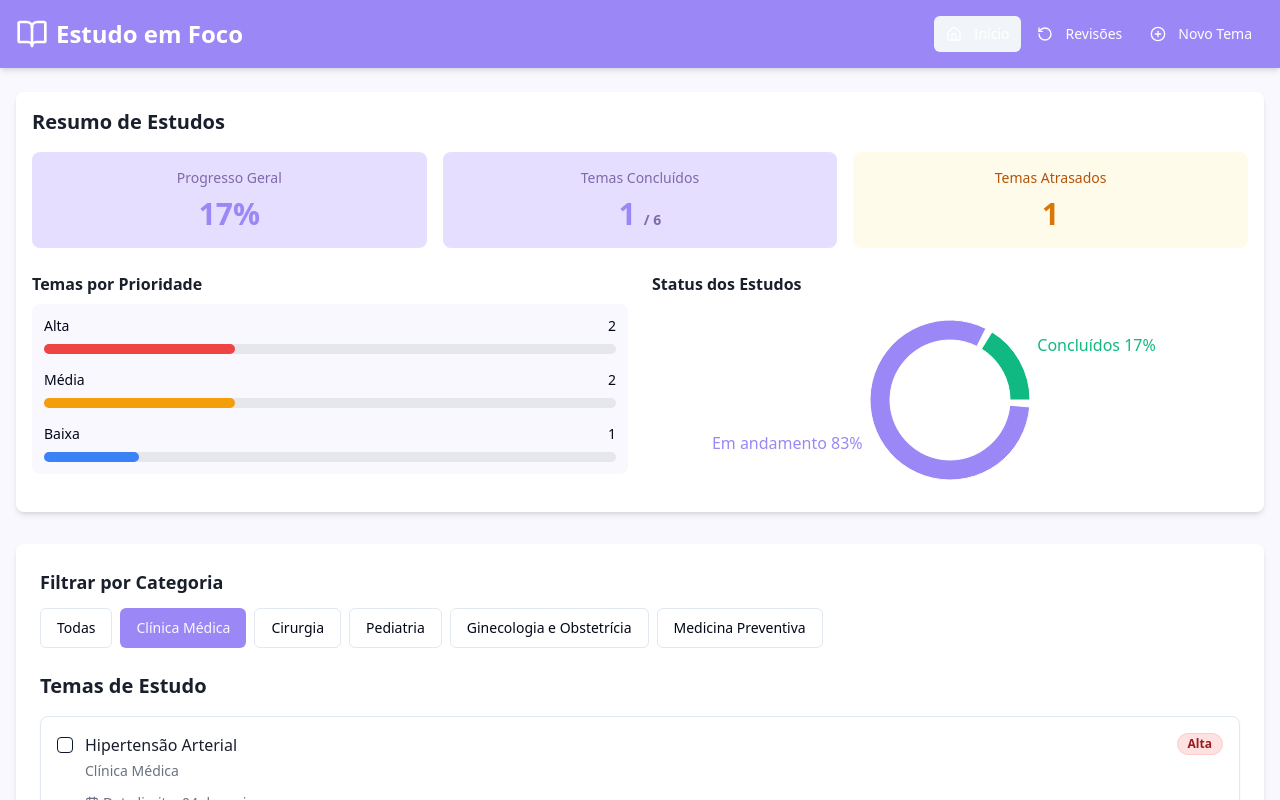
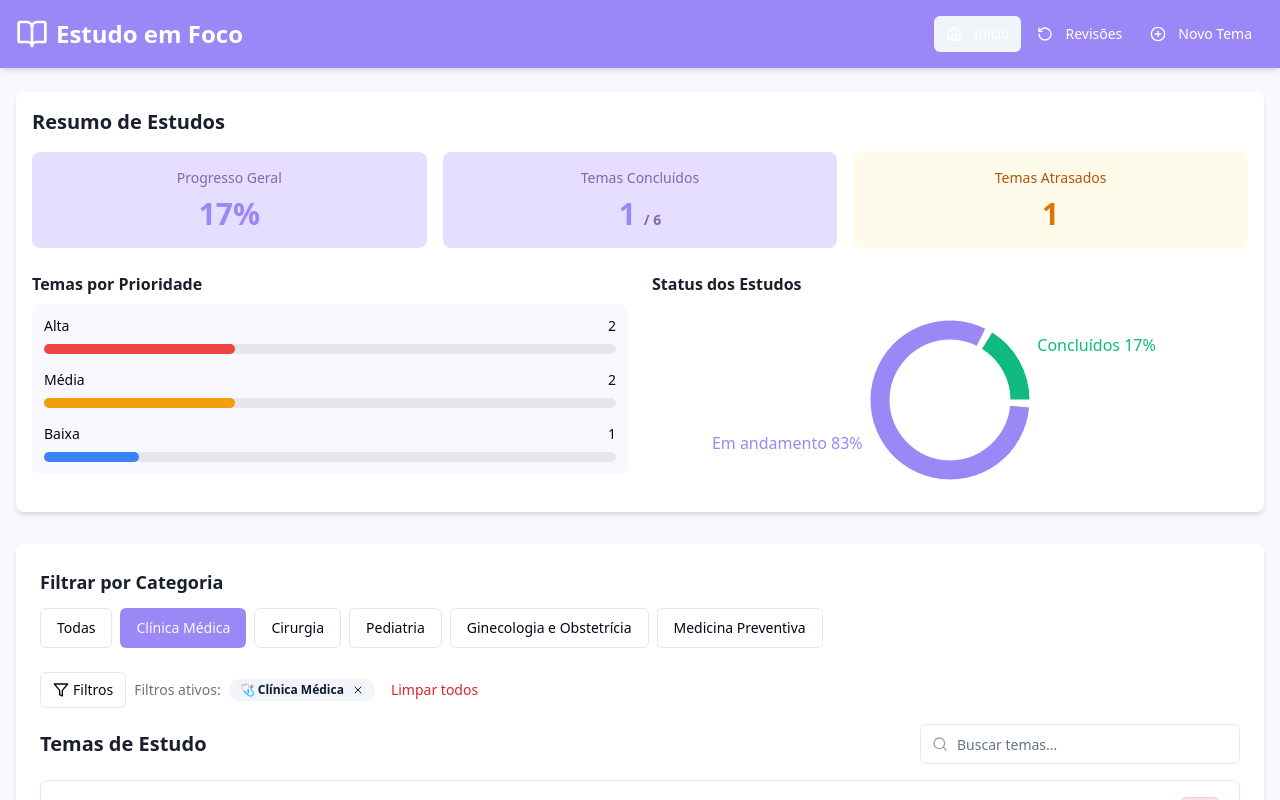
Before and after one commit to daarks97/estudo-em-foco-tracker, a React (Vite) app: page / in a window 1280 px wide. Both pictures are taken after a click on the button "Clínica Médica". Shown: the top 800 px of the page. Built offline with nearby package versions, Linux system fonts and the light colour scheme.

Commit message:
Refactor: Improve application features
This commit includes various improvements to enhance the application's functionality and user experience.

```diff
--- /dev/null
+++ b/src/components/FiltrosAvancados.tsx
@@ -0,0 +1,201 @@
+
+import React from 'react';
+import { useEstudos } from '@/contexts/EstudosContext';
+import { Button } from '@/components/ui/button';
+import { Badge } from '@/components/ui/badge';
+import {
+  Popover,
+  PopoverContent,
+  PopoverTrigger
+} from '@/components/ui/popover';
+import {
+  Filter,
+  X,
+  Book,
+  Flag,
+  Brain
+} from 'lucide-react';
+
+const FiltrosAvancados = () => {
+  const {
+    categorias,
+    filtrarPorCategoria,
+    filtrarPorPrioridade,
+    filtrarPorNivelAprendizado,
+    resetarFiltros,
+    categoriaAtual,
+    prioridadeAtual,
+    nivelAprendizadoAtual
+  } = useEstudos();
+
+  const temFiltrosAtivos = categoriaAtual || prioridadeAtual || nivelAprendizadoAtual;
+
+  return (
+    <div className="mb-4 flex items-center gap-2 flex-wrap">
+      <Popover>
+        <PopoverTrigger asChild>
+          <Button variant="outline" size="sm" className="flex items-center gap-1">
+            <Filter className="h-4 w-4" />
+            <span>Filtros</span>
+          </Button>
+        </PopoverTrigger>
+        <PopoverContent className="w-80 p-4" align="start">
+          <div className="space-y-4">
+            <div>
+              <h3 className="font-medium text-sm mb-2 flex items-center">
+                <Book className="h-4 w-4 mr-1" />
+                Categorias
+              </h3>
+              <div className="flex flex-wrap gap-2">
+                {categorias.map(categoria => (
+                  <Badge
+                    key={categoria.id}
+                    variant={categoriaAtual === categoria.id ? "default" : "outline"}
+                    className="cursor-pointer"
+                    onClick={() => filtrarPorCategoria(categoriaAtual === categoria.id ? null : categoria.id)}
+                  >
+                    {categoria.emoji} {categoria.nome}
+                  </Badge>
+                ))}
+              </div>
+            </div>
+
+            <div>
+              <h3 className="font-medium text-sm mb-2 flex items-center">
+                <Flag className="h-4 w-4 mr-1" />
+                Prioridade
+              </h3>
+              <div className="flex gap-2">
+                <Badge
+                  variant={prioridadeAtual === 'alta' ? "default" : "outline"}
+                  className="cursor-pointer bg-red-100 text-red-800 border-red-200 hover:bg-red-200"
+                  onClick={() => filtrarPorPrioridade(prioridadeAtual === 'alta' ? null : 'alta')}
+                >
+                  Alta
+                </Badge>
+                <Badge
+                  variant={prioridadeAtual === 'media' ? "default" : "outline"}
+                  className="cursor-pointer bg-amber-100 text-amber-800 border-amber-200 hover:bg-amber-200"
+                  onClick={() => filtrarPorPrioridade(prioridadeAtual === 'media' ? null : 'media')}
+                >
+                  Média
+                </Badge>
+                <Badge
+                  variant={prioridadeAtual === 'baixa' ? "default" : "outline"}
+                  className="cursor-pointer bg-blue-100 text-blue-800 border-blue-200 hover:bg-blue-200"
+                  onClick={() => filtrarPorPrioridade(prioridadeAtual === 'baixa' ? null : 'baixa')}
+                >
+                  Baixa
+                </Badge>
+              </div>
+            </div>
+
+            <div>
+              <h3 className="font-medium text-sm mb-2 flex items-center">
+                <Brain className="h-4 w-4 mr-1" />
+                Nível de aprendizado
+              </h3>
+              <div className="flex gap-2">
+                <Badge
+                  variant={nivelAprendizadoAtual === 'iniciado' ? "default" : "outline"}
+                  className="cursor-pointer bg-blue-100 text-blue-800 border-blue-200 hover:bg-blue-200"
+                  onClick={() => filtrarPorNivelAprendizado(nivelAprendizadoAtual === 'iniciado' ? null : 'iniciado')}
+                >
+                  Iniciado
+                </Badge>
+                <Badge
+                  variant={nivelAprendizadoAtual === 'reforcando' ? "default" : "outline"}
+                  className="cursor-pointer bg-amber-100 text-amber-800 border-amber-200 hover:bg-amber-200"
+                  onClick={() => filtrarPorNivelAprendizado(nivelAprendizadoAtual === 'reforcando' ? null : 'reforcando')}
+                >
+                  Reforçando
+                </Badge>
+                <Badge
+                  variant={nivelAprendizadoAtual === 'dominado' ? "default" : "outline"}
+                  className="cursor-pointer bg-green-100 text-green-800 border-green-200 hover:bg-green-200"
+                  onClick={() => filtrarPorNivelAprendizado(nivelAprendizadoAtual === 'dominado' ? null : 'dominado')}
+                >
+                  Dominei
+                </Badge>
+              </div>
+            </div>
+
+            {temFiltrosAtivos && (
+              <div className="pt-2 border-t">
+                <Button
+                  variant="ghost"
+                  size="sm"
+                  className="w-full justify-center text-red-600"
+                  onClick={resetarFiltros}
+                >
+                  <X className="h-4 w-4 mr-1" />
+                  Limpar filtros
+                </Button>
+              </div>
+            )}
+          </div>
+        </PopoverContent>
+      </Popover>
+
+      {temFiltrosAtivos && (
+        <div className="flex flex-wrap gap-2 items-center">
+          <span className="text-sm text-gray-500">Filtros ativos:</span>
+
+          {categoriaAtual && (
+            <Badge variant="secondary" className="flex items-center gap-1">
+              {categorias.find(c => c.id === categoriaAtual)?.emoji}{' '}
+              {categorias.find(c => c.id === categoriaAtual)?.nome}
+              <X
+                className="h-3 w-3 ml-1 cursor-pointer"
+                onClick={() => filtrarPorCategoria(null)}
+              />
+            </Badge>
+          )}
+
+          {prioridadeAtual && (
+            <Badge
+              variant="secondary"
+              className={`flex items-center gap-1 ${
+                prioridadeAtual === 'alta' ? 'bg-red-100' :
+                prioridadeAtual === 'media' ? 'bg-amber-100' : 'bg-blue-100'
+              }`}
+            >
+              Prioridade: {prioridadeAtual.charAt(0).toUpperCase() + prioridadeAtual.slice(1)}
+              <X
+                className="h-3 w-3 ml-1 cursor-pointer"
+                onClick={() => filtrarPorPrioridade(null)}
+              />
+            </Badge>
+          )}
+
+          {nivelAprendizadoAtual && (
+            <Badge
+              variant="secondary"
+              className={`flex items-center gap-1 ${
+                nivelAprendizadoAtual === 'iniciado' ? 'bg-blue-100' :
+                nivelAprendizadoAtual === 'reforcando' ? 'bg-amber-100' : 'bg-green-100'
+              }`}
+            >
+              Nível: {nivelAprendizadoAtual.charAt(0).toUpperCase() + nivelAprendizadoAtual.slice(1)}
+              <X
+                className="h-3 w-3 ml-1 cursor-pointer"
+                onClick={() => filtrarPorNivelAprendizado(null)}
+              />
+            </Badge>
+          )}
+
+          <Button
+            variant="ghost"
+            size="sm"
+            className="h-7 px-2 text-red-600"
+            onClick={resetarFiltros}
+          >
+            Limpar todos
+          </Button>
+        </div>
+      )}
+    </div>
+  );
+};
+
+export default FiltrosAvancados;
--- a/src/components/ListaTemas.tsx
+++ b/src/components/ListaTemas.tsx
@@ -1,5 +1,4 @@
-
-import React from 'react';
+import React, { useState } from 'react';
 import { useEstudos } from '@/contexts/EstudosContext';
 import { Card, CardContent } from '@/components/ui/card';
 import { Checkbox } from '@/components/ui/checkbox';
@@ -10,6 +9,7 @@ import {
   PopoverTrigger
 } from '@/components/ui/popover';
 import { Button } from '@/components/ui/button';
+import { Input } from '@/components/ui/input';
 import { format } from 'date-fns';
 import { ptBR } from 'date-fns/locale';
 import {
@@ -17,11 +17,14 @@ import {
   Clock,
   Baby,
   Scale,
-  Brain
+  Brain,
+  Search,
+  Filter
 } from 'lucide-react';
 
 const ListaTemas = () => {
   const { temasFiltrados, marcarConcluido, categorias, atualizarNivelAprendizado } = useEstudos();
+  const [searchTerm, setSearchTerm] = useState('');
 
   const hoje = new Date();
 
@@ -72,15 +75,38 @@ const ListaTemas = () => {
     }
   };
 
+  // Filter topics based on search term
+  const filteredTemas = searchTerm.trim() === ''
+    ? temasFiltrados
+    : temasFiltrados.filter(tema =>
+        tema.titulo.toLowerCase().includes(searchTerm.toLowerCase()) ||
+        getNomeCategoria(tema.categoria).toLowerCase().includes(searchTerm.toLowerCase())
+      );
+
   return (
     <div className="space-y-4">
-      <h2 className="text-xl font-semibold text-estudo-text">Temas de Estudo</h2>
+      <div className="flex justify-between items-center">
+        <h2 className="text-xl font-semibold text-estudo-text">Temas de Estudo</h2>
+
+        <div className="relative w-full max-w-xs">
+          <Input
+            type="text"
+            placeholder="Buscar temas..."
+            value={searchTerm}
+            onChange={(e) => setSearchTerm(e.target.value)}
+            className="pl-9 w-full"
+          />
+          <Search className="absolute left-3 top-1/2 transform -translate-y-1/2 h-4 w-4 text-gray-400" />
+        </div>
+      </div>
 
       <div className="grid grid-cols-1 gap-4">
-        {temasFiltrados.length === 0 ? (
-          <p className="text-gray-500 text-center py-8">Nenhum tema encontrado.</p>
+        {filteredTemas.length === 0 ? (
+          <p className="text-gray-500 text-center py-8">
+            {searchTerm.trim() !== '' ? 'Nenhum tema encontrado para esta busca.' : 'Nenhum tema encontrado.'}
+          </p>
         ) : (
-          temasFiltrados.map((tema) => (
+          filteredTemas.map((tema) => (
             <Card
               key={tema.id}
               className={`hover:shadow-md transition-shadow ${
--- a/src/contexts/EstudosContext.tsx
+++ b/src/contexts/EstudosContext.tsx
@@ -134,7 +134,12 @@ interface EstudosContextType {
   marcarRevisaoConcluida: (temaId: string, revisaoId: string, concluida: boolean, status?: 'sucesso' | 'incompleta') => void;
   adicionarTema: (tema: Omit<TemaEstudo, 'id' | 'revisoes'>) => void;
   filtrarPorCategoria: (categoriaId: string | null) => void;
+  filtrarPorPrioridade: (prioridade: 'baixa' | 'media' | 'alta' | null) => void;
+  filtrarPorNivelAprendizado: (nivel: 'iniciado' | 'reforcando' | 'dominado' | null) => void;
+  resetarFiltros: () => void;
   categoriaAtual: string | null;
+  prioridadeAtual: 'baixa' | 'media' | 'alta' | null;
+  nivelAprendizadoAtual: 'iniciado' | 'reforcando' | 'dominado' | null;
   temasFiltrados: TemaEstudo[];
   obterRevisoesHoje: () => {
     temaId: string;
@@ -162,19 +167,45 @@ export const EstudosProvider: React.FC<{ children: React.ReactNode }> = ({ child
   const [temas, setTemas] = useState<TemaEstudo[]>(temasIniciais);
   const [categorias] = useState<Categoria[]>(categoriasIniciais);
   const [categoriaAtual, setCategoriaAtual] = useState<string | null>(null);
+  const [prioridadeAtual, setPrioridadeAtual] = useState<'baixa' | 'media' | 'alta' | null>(null);
+  const [nivelAprendizadoAtual, setNivelAprendizadoAtual] = useState<'iniciado' | 'reforcando' | 'dominado' | null>(null);
   const [temasFiltrados, setTemasFiltrados] = useState<TemaEstudo[]>(temas);
 
   const filtrarPorCategoria = (categoriaId: string | null) => {
     setCategoriaAtual(categoriaId);
   };
 
+  const filtrarPorPrioridade = (prioridade: 'baixa' | 'media' | 'alta' | null) => {
+    setPrioridadeAtual(prioridade);
+  };
+
+  const filtrarPorNivelAprendizado = (nivel: 'iniciado' | 'reforcando' | 'dominado' | null) => {
+    setNivelAprendizadoAtual(nivel);
+  };
+
+  const resetarFiltros = () => {
+    setCategoriaAtual(null);
+    setPrioridadeAtual(null);
+    setNivelAprendizadoAtual(null);
+  };
+
   useEffect(() => {
+    let filtrados = [...temas];
+
     if (categoriaAtual) {
-      setTemasFiltrados(temas.filter(tema => tema.categoria === categoriaAtual));
-    } else {
-      setTemasFiltrados(temas);
+      filtrados = filtrados.filter(tema => tema.categoria === categoriaAtual);
     }
-  }, [categoriaAtual, temas]);
+
+    if (prioridadeAtual) {
+      filtrados = filtrados.filter(tema => tema.prioridade === prioridadeAtual);
+    }
+
+    if (nivelAprendizadoAtual) {
+      filtrados = filtrados.filter(tema => tema.nivelAprendizado === nivelAprendizadoAtual);
+    }
+
+    setTemasFiltrados(filtrados);
+  }, [categoriaAtual, prioridadeAtual, nivelAprendizadoAtual, temas]);
 
   const marcarConcluido = (id: string, concluido: boolean) => {
     setTemas(prevTemas => prevTemas.map(tema => {
@@ -338,7 +369,12 @@ export const EstudosProvider: React.FC<{ children: React.ReactNode }> = ({ child
       marcarRevisaoConcluida,
       adicionarTema,
       filtrarPorCategoria,
+      filtrarPorPrioridade,
+      filtrarPorNivelAprendizado,
+      resetarFiltros,
       categoriaAtual,
+      prioridadeAtual,
+      nivelAprendizadoAtual,
       temasFiltrados,
       obterRevisoesHoje,
       obterRevisoesAtrasadas,
--- a/src/pages/Index.tsx
+++ b/src/pages/Index.tsx
@@ -5,6 +5,7 @@ import Header from '@/components/Header';
 import Dashboard from '@/components/Dashboard';
 import CategoriasFiltro from '@/components/CategoriasFiltro';
 import ListaTemas from '@/components/ListaTemas';
+import FiltrosAvancados from '@/components/FiltrosAvancados';
 
 const Index = () => {
   return (
@@ -17,6 +18,7 @@ const Index = () => {
 
           <div className="mt-8 bg-white rounded-lg shadow-md p-6">
             <CategoriasFiltro />
+            <FiltrosAvancados />
             <ListaTemas />
           </div>
         </main>
```
